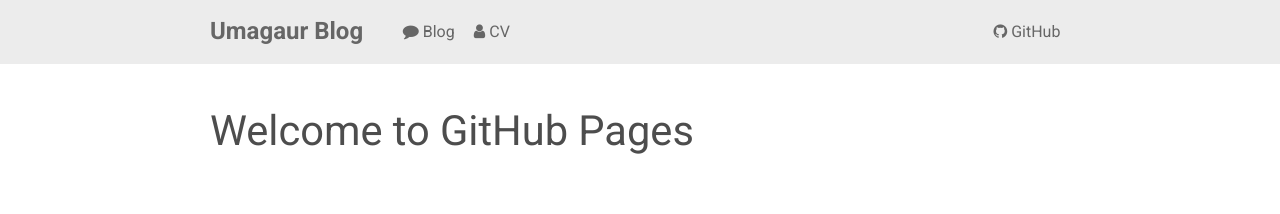
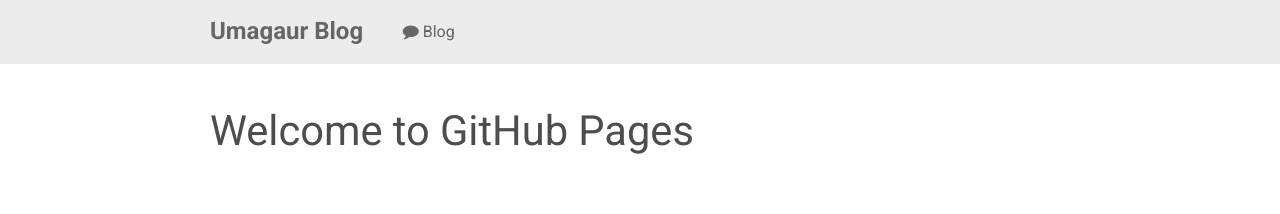
Before and after one commit to umagaur/umagaur.github.io, a Jekyll site: the page built from index.md, in a window 1280 px wide. Shown: the top 214 px of the page. Built offline with Jekyll 4.4.1, drawn with Linux system fonts in a browser that asks for light colours; our own code applies the rules of GitHub Pages for plain Markdown files.

Commit message:
disable CV and GitHub etc

```diff
--- a/_includes/header.html
+++ b/_includes/header.html
@@ -4,12 +4,12 @@
     <a class="site-title" href="{{ absolute_url }}/">{{ site.title }}</a>
 
     <a href="{{ '/blog' | relative_url }}" {% if current[1] == 'blog' %}class="active"{% endif %}><i class="fa fa-comment"></i> Blog</a>
-    <a href="{{ '/cv.html' | relative_url }}"><i class="fa fa-user"></i> CV</a>
+    <!-- <a href="{{ '/cv.html' | relative_url }}"><i class="fa fa-user"></i> CV</a> -->
 
     <span class="spacer"></span>
 
-    <span class="external">
+    <!-- <span class="external">
       <a href="https://github.com/umagaur" target="_blank" rel="noopener"><i class="fa fa-github"></i><span class="name"> GitHub</span></a>
-    <span>
+    <span> -->
   </nav>
 </header>
--- a/_layouts/post.html
+++ b/_layouts/post.html
@@ -17,9 +17,9 @@ layout: default
     {{ content }}
   </article>
 
-  <section class="post-sharing">
+  <!-- <section class="post-sharing">
     <a class="twitter" href="https://twitter.com/intent/tweet?text={{ page.title }}&url={{ page.url | absolute_url }}&via={{ site.twitter_username }}&related={{ site.twitter_username }}" rel="nofollow" target="_blank" title="Share this post on Twitter"><i class="fa fa-twitter"></i> Tweet</a>
-  </section>
+  </section> -->
 
   <div class="blog-links">
   {% if page.previous.url %}
```
